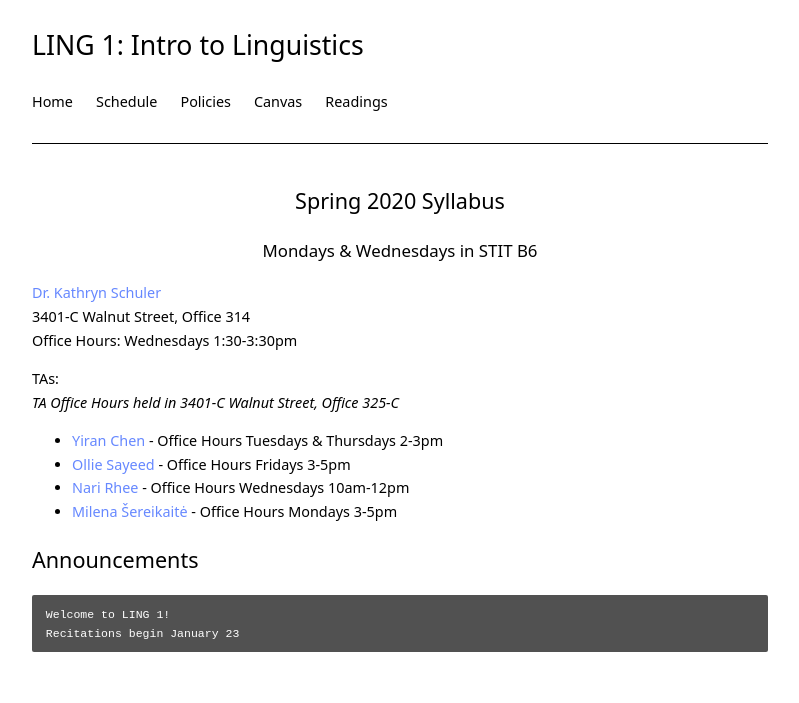
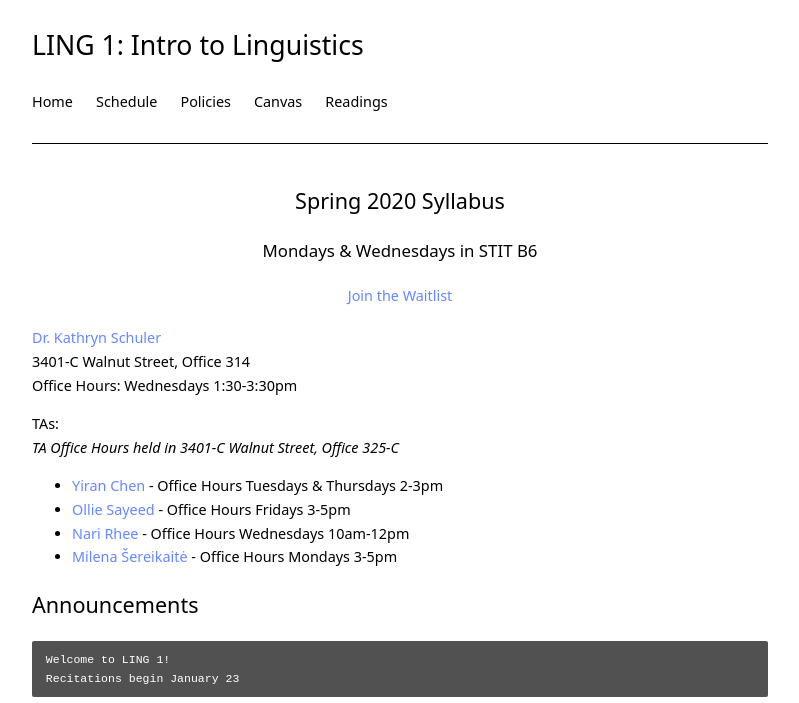
Before and after one commit to kschuler/ling001, a Jekyll site: the page built from index.md, in a window 1280 px wide and 900 px high, cut to the strip 0-703 px from the top of the window. Shown: the whole strip, without its empty margins (240-1039 px from the left). Built offline with Jekyll 4.4.1, drawn with Linux system fonts in a browser that asks for light colours.

Commit message:
Update index.md

```diff
--- a/index.md
+++ b/index.md
@@ -5,6 +5,7 @@ title: LING 1
 
 <h2 align="center">Spring 2020 Syllabus</h2>
 <h3 align="center">Mondays & Wednesdays in STIT B6</h3>
+<h4 align="center"><a href="https://docs.google.com/forms/d/e/1FAIpQLSeVc3oYaYWrOn3wdttjDUDXKD2WiYhw-uehQ7ulLJoC9auehg/viewform?usp=sf_link">Join the Waitlist</a></h4>
 
 [Dr. Kathryn Schuler](mailto:kschuler@sas.upenn.edu)
 3401-C Walnut Street, Office 314<br>
```
